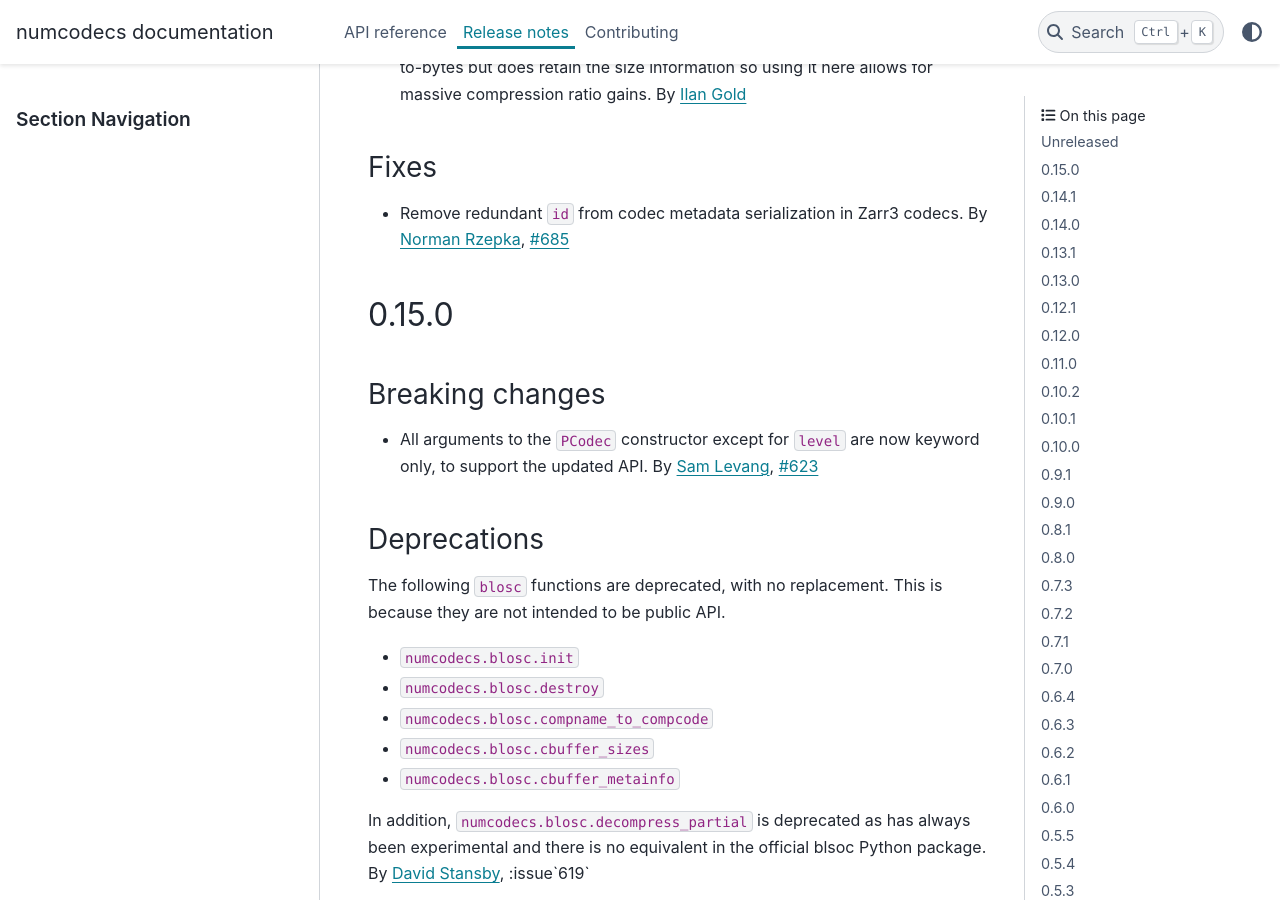
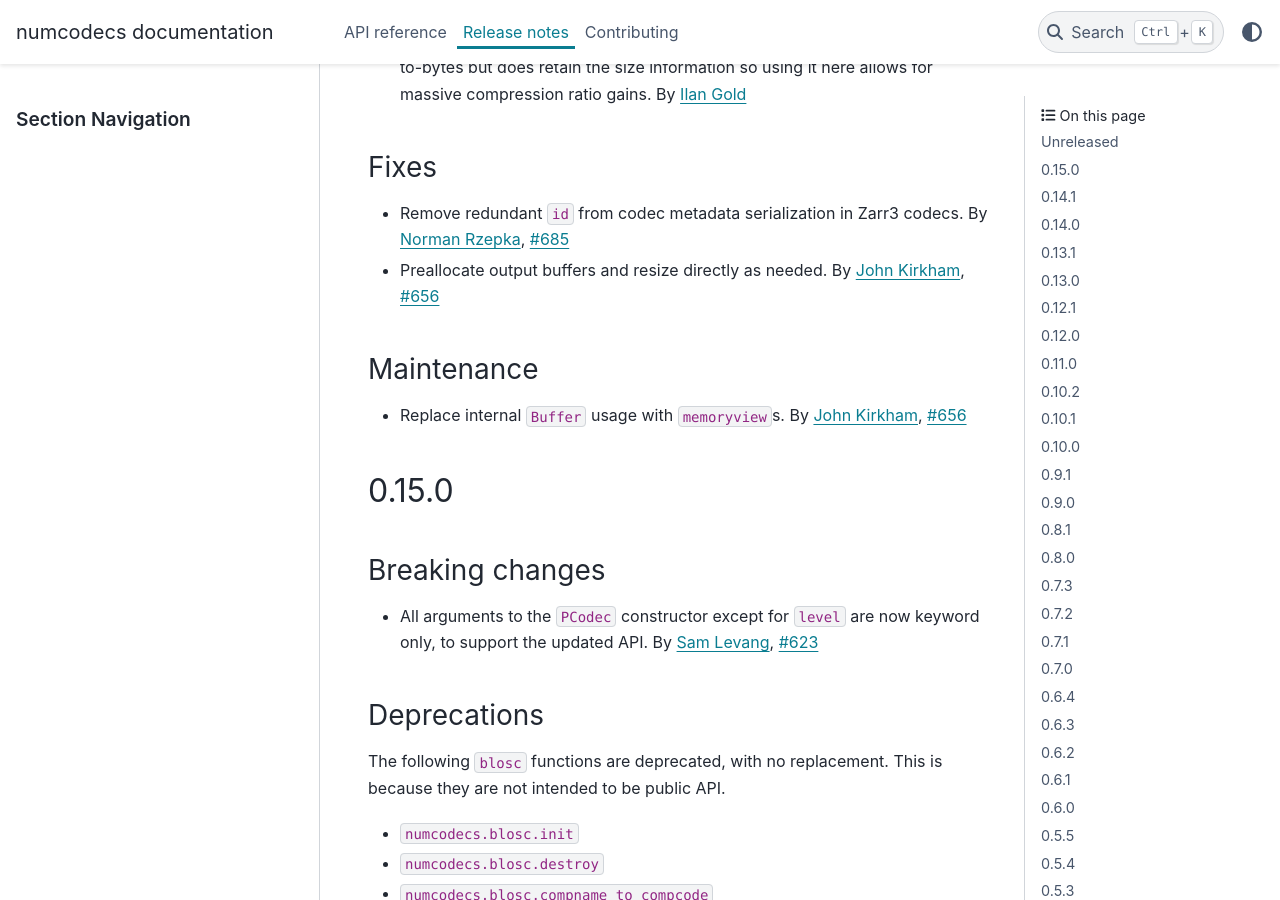
Before and after one commit to zarr-developers/numcodecs, a Sphinx documentation site: the page built from docs/release.rst, in a window 1280 px wide and 900 px high, scrolled down 613 px. Built offline with Sphinx 7.4.7 and the PyData theme 0.15.4, drawn with Linux system fonts in a browser that asks for light colours; the version number could not be read and is left out.

Commit message:
Switch `Buffer`s to `memoryview`s & remove extra copies/allocations (#656)
When this was written in the code, Python's Buffer Protocol support was inconsistent across Python versions (specifically on Python 2.7). Since Python 2.7 reached EOL and it was dropped from Numcodecs, the Python Buffer Protocol support has become more consistent.

At this stage the `memoryview` object, which Cython also supports, does all the same things that `Buffer` would do for us. Plus it is builtin to the Python standard library. It behaves similarly in a lot of ways.

Given this, switch the code over to `memoryview`s internally and drop `Buffer`.

<hr>

Additionally have pushed changes to this PR to improve overall memory usage. This eliminates some unneeded copies that occurred at the ended of some codecs. Also have eliminated some temporary allocations used in some codec pipelines by allocating output buffers earlier and changing operations to act in-place. This should eliminate some spiky behavior seen recently with codecs.

```diff
--- a/docs/release.rst
+++ b/docs/release.rst
@@ -37,6 +37,13 @@ Fixes
 ~~~~~
 * Remove redundant ``id`` from codec metadata serialization in Zarr3 codecs.
   By :user:`Norman Rzepka <normanrz>`, :issue:`685`
+* Preallocate output buffers and resize directly as needed.
+  By :user:`John Kirkham <jakirkham>`, :issue:`656`
+
+Maintenance
+~~~~~~~~~~~
+* Replace internal ``Buffer`` usage with ``memoryview``\ s.
+  By :user:`John Kirkham <jakirkham>`, :issue:`656`
 
 .. _release_0.15.0:
 
```
Also changed, not shown: 7 other files.
